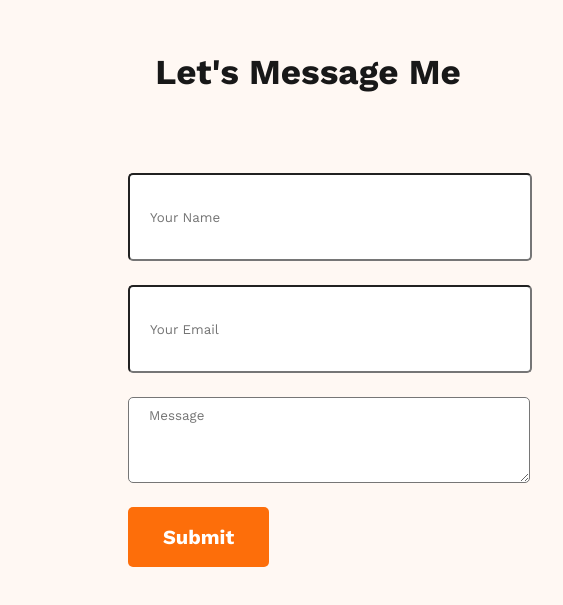
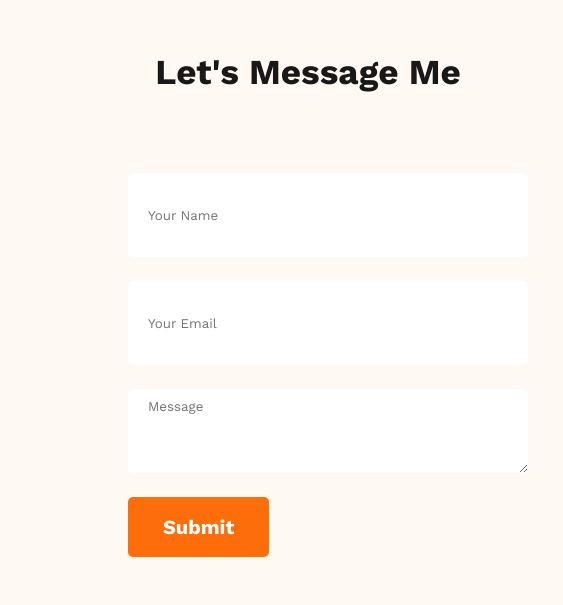
Before and after one commit to masumhs73/web-developer-portfolio, a plain HTML site: page index.html in a window 1280 px wide. Shown: the part 3496-4101 px from the top of the page, 562-1125 px from the left. Drawn offline with nearby package versions, Linux system fonts and the light colour scheme.

Commit message:
fixed issues

```diff
--- a/index.html
+++ b/index.html
@@ -163,7 +163,7 @@
             <form action="">
                 <input type="text" name="" id="" placeholder="Your Name">
                 <input type="email" name="" id="" placeholder="Your Email">
-                <textarea name="" id="" cols="20" rows="50" placeholder="Message"></textarea>
+                <textarea name="" id="" cols="30" rows="40" placeholder="Message"></textarea>
                 <input type="submit" class="btn-primary" value="Submit">
             </form>
         </div>
--- a/styles/portfolio.css
+++ b/styles/portfolio.css
@@ -273,4 +273,5 @@ footer input[type="text"], input[type="email"], textarea{
     width: 100%;
     padding: 10px 20px;
     margin-bottom: 24px;
+    border: none;
 }
```
